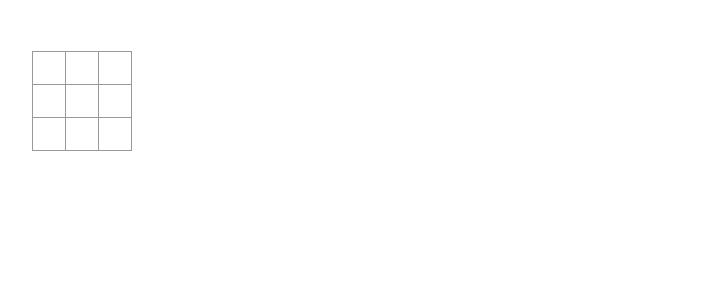
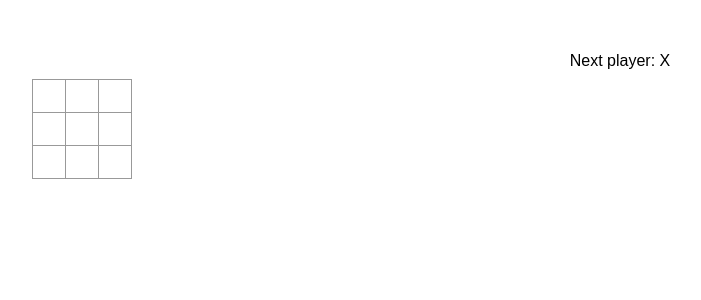
Before and after one commit to danielgai/my-react-app, a React (Vite) app: page / in a window 1280 px wide. Shown: the top 300 px of the page, without its empty margins (20-721 px from the left). Built offline with nearby package versions, Linux system fonts and the light colour scheme.

Commit message:
track turns and winner

```diff
--- a/src/App.jsx
+++ b/src/App.jsx
@@ -16,7 +16,7 @@
   const [squares, setSquares] = useState(Array(9).fill(null));
 
   function handleClick(i) {
-    if (squares[i]) {
+    if (squares[i]|| calculateWinner(squares)) {
       return;
     }
     const nextSquares = squares.slice();
@@ -29,8 +29,17 @@
     setXIsNext(!xIsNext);
   }
 
+  const winner = calculateWinner(squares);
+  let status;
+  if (winner) {
+    status = "Winner: " + winner;
+  } else {
+    status = "Next player: " + (xIsNext ? "X" : "O");
+  }
+
   return(
     <>
+     <div className="status">{status}</div>
    <div className="board-row">
         <Square value={squares[0]} onSquareClick={() => handleClick(0)} />
         <Square value={squares[1]} onSquareClick={() => handleClick(1)} />
```
